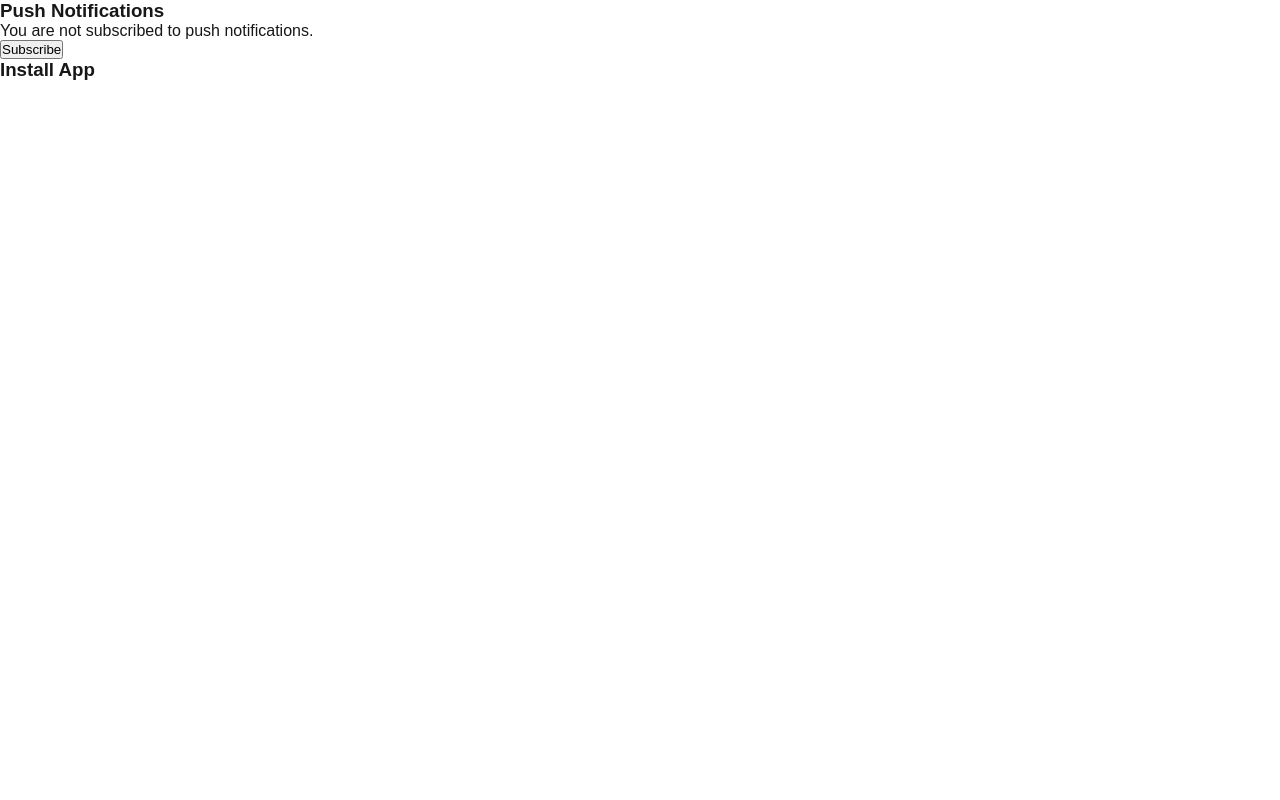
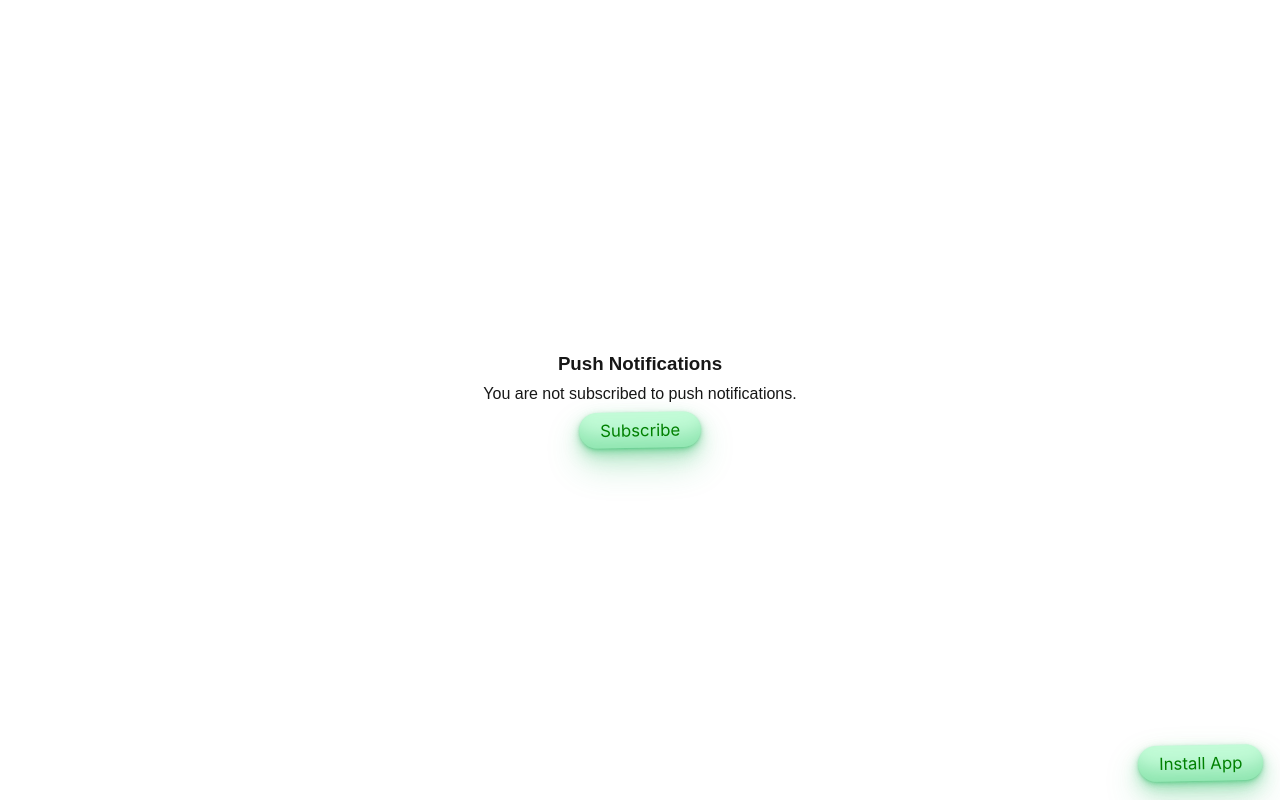
Before and after one commit to ashishbhagat123/web-notifications, a Next.js app: page / in a window 1280 px wide. Built offline with nearby package versions, Linux system fonts and the light colour scheme; no server answers; what web-push would draw is missing.

Commit message:
Update page.js

```diff
--- a/app/page.js
+++ b/app/page.js
@@ -2,6 +2,7 @@
 
 import { useState, useEffect } from "react";
 import { subscribeUser, unsubscribeUser, sendNotification } from "./actions";
+import styles from "./page.module.css";
 
 function urlBase64ToUint8Array(base64String) {
   console.log(base64String, "here...");
@@ -9,8 +10,6 @@ function urlBase64ToUint8Array(base64String) {
   const base64 = (base64String + padding)
     .replace(/-/g, "+") // No need to escape the hyphen
     .replace(/_/g, "/");
-
-  console.log(base64);
 
   const rawData = window.atob(base64);
   const outputArray = new Uint8Array(rawData.length);
@@ -90,24 +89,31 @@ function PushNotificationManager() {
   }
 
   return (
-    <div>
+    <div className={styles.notifications}>
       <h3>Push Notifications</h3>
       {subscription ? (
         <>
           <p>You are subscribed to push notifications.</p>
-          <button onClick={unsubscribeFromPush}>Unsubscribe</button>
+          <button className={styles.btn} onClick={unsubscribeFromPush}>
+            Unsubscribe
+          </button>
           <input
+            className={styles.input}
             type="text"
             placeholder="Enter notification message"
             value={message}
             onChange={(e) => setMessage(e.target.value)}
           />
-          <button onClick={sendTestNotification}>Send Test</button>
+          <button className={styles.btn} onClick={sendTestNotification}>
+            Send Test
+          </button>
         </>
       ) : (
         <>
           <p>You are not subscribed to push notifications.</p>
-          <button onClick={subscribeToPush}>Subscribe</button>
+          <button className={styles.button} onClick={subscribeToPush}>
+            Subscribe
+          </button>
         </>
       )}
     </div>
@@ -151,22 +157,20 @@ function InstallPrompt() {
   };
 
   return (
-    <div>
-      <h3>Install App</h3>
-      {isInstallPromptVisible && (
-        <button
-          onClick={handleInstallClick}
-        >
-          Install App
-        </button>
-      )}
+    <div className={styles.installApp}>
+      {isInstallPromptVisible ||
+        (true && (
+          <button className={styles.button} onClick={handleInstallClick}>
+            Install App
+          </button>
+        ))}
     </div>
   );
 }
 
 export default function Page() {
   return (
-    <div>
+    <div className={styles.container}>
       <PushNotificationManager />
       <InstallPrompt />
     </div>
```
